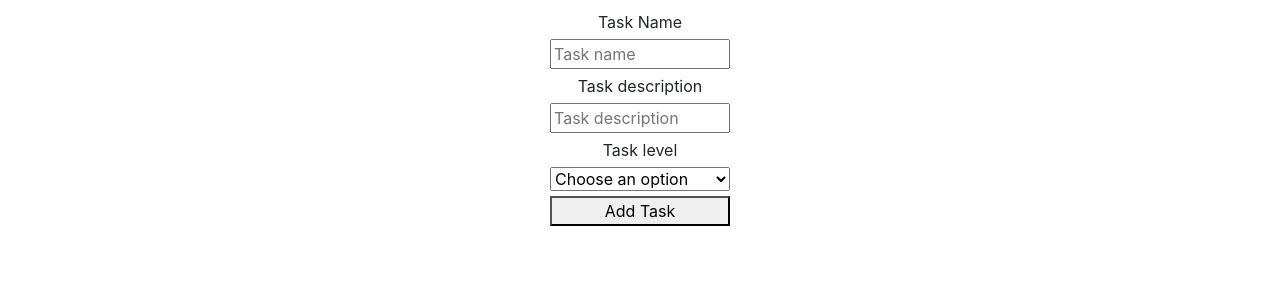
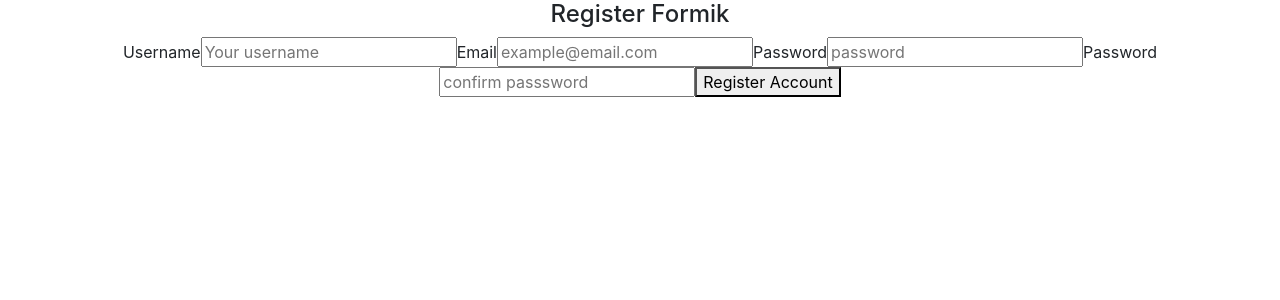
Before and after one commit to SantiMonto/React-openBootcamp, a React (Create React App) app in the folder my-app/: page /register in a window 1280 px wide. Shown: the top 300 px of the page. Built offline with nearby package versions, Linux system fonts and the light colour scheme; the HTML template or start-up script is replaced by a standard one.

Commit message:
ejercicio rutas OK

```diff
--- a/my-app/package.json
+++ b/my-app/package.json
@@ -11,6 +11,7 @@
     "formik": "^2.2.9",
     "react": "^18.2.0",
     "react-dom": "^18.2.0",
+    "react-router-dom": "^6.9.0",
     "react-scripts": "5.0.1",
     "web-vitals": "^2.1.4",
     "yup": "^1.0.2"
--- a/my-app/src/App.js
+++ b/my-app/src/App.js
@@ -1,19 +1,28 @@
-import './App.css';
-// import Info from './components/Info';
-import ContactList from './components/ContactList';
-import TaskFormik from './components/forms/TaskFormik';
-import RenderizadoCond from './components/RenderizadoCond';
+import { BrowserRouter as Router, Route, Routes } from "react-router-dom";
+import "./App.css";
+import ContactList from "./components/ContactList";
+import Loginformik from "./components/forms/LoginFormik";
+import Registerformik from "./components/forms/RegisterFormik";
+import Home from "./components/Home";
 
 function App() {
-  const addContact = () =>{
-  }
-
+  const loggedIn = true;
   return (
     <div className="App">
       {/* <ContactList add={addContact} /> */}
       {/* <Info /> */}
       {/* <RenderizadoCond /> */}
-      <TaskFormik />
+      {/* <TaskFormik /> */}
+      {/* <Registerformik /> */}
+      {/* <Loginformik /> */}
+      <Router>
+        <Routes>
+          <Route path="/" element={<Home loggedIn={loggedIn} />} />
+          <Route path="/login" element={<Loginformik />} />
+          <Route path="/register" element={<Registerformik />} />
+          {loggedIn && <Route path="/contacts" element={<ContactList />} />}
+        </Routes>
+      </Router>
     </div>
   );
 }
--- /dev/null
+++ b/my-app/src/components/Home.jsx
@@ -0,0 +1,18 @@
+import React from "react";
+import { Link } from "react-router-dom";
+
+const Home = ({ loggedIn }) => {
+  return (
+    <div>
+      <h1>Home</h1>
+      <Link to="/login">Login</Link>
+      <br />
+      <Link to="/register">Register</Link>
+      <br />
+      <Link to={loggedIn ? "/contacts" : "/"}>Contacts</Link>
+      {}
+    </div>
+  );
+};
+
+export default Home;
--- /dev/null
+++ b/my-app/src/components/forms/LoginFormik.jsx
@@ -0,0 +1,82 @@
+import React from "react";
+import { useNavigate } from "react-router-dom";
+import { Formik, Field, Form, ErrorMessage } from "formik";
+import * as Yup from "yup";
+
+const loginSchema = Yup.object().shape({
+  email: Yup.string()
+    .email("Invalid email format")
+    .required("Email is required"),
+  password: Yup.string().required("Password is required"),
+});
+
+const Loginformik = () => {
+  const initialCredentials = {
+    email: "",
+    password: "",
+  };
+
+  //   const navigate = useNavigate();
+
+  return (
+    <div>
+      <h4>Login Formik</h4>
+      <Formik
+        // *** Initial values that the form will take
+        initialValues={initialCredentials}
+        // *** Yup Validation Schema ***
+        validationSchema={loginSchema}
+        // ** onSubmit Event
+        onSubmit={async (values) => {
+          await new Promise((r) => setTimeout(r, 1000));
+          alert(JSON.stringify(values, null, 2));
+          // We save the data in the localstorage
+          //   await localStorage.setItem("credentials", values);
+          //   navigate("/ContactList");
+        }}
+      >
+        {/* We obtain props from Formik */}
+
+        {({
+          values,
+          touched,
+          errors,
+          isSubmitting,
+          handleChange,
+          handleBlur,
+        }) => (
+          <Form>
+            <label htmlFor="email">Email</label>
+            <Field
+              id="email"
+              type="email"
+              name="email"
+              placeholder="example@email.com"
+            />
+
+            {/* Email Errors */}
+            {errors.email && touched.email && (
+              <ErrorMessage name="email" component="div"></ErrorMessage>
+            )}
+
+            <label htmlFor="password">Password</label>
+            <Field
+              id="password"
+              name="password"
+              placeholder="password"
+              type="password"
+            />
+            {/* Password Errors */}
+            {errors.password && touched.password && (
+              <ErrorMessage name="password" component="div"></ErrorMessage>
+            )}
+            <button type="submit">Login</button>
+            {isSubmitting ? <p>Login your credentials...</p> : null}
+          </Form>
+        )}
+      </Formik>
+    </div>
+  );
+};
+
+export default Loginformik;
--- /dev/null
+++ b/my-app/src/components/forms/RegisterFormik.jsx
@@ -0,0 +1,125 @@
+import React from "react";
+import { Formik, Form, Field, ErrorMessage } from "formik";
+import * as Yup from "yup";
+
+// Models
+import { User } from "../../models/User.class";
+
+const Registerformik = () => {
+  let user = new User();
+
+  const initialValues = {
+    username: "",
+    email: "",
+    password: "",
+    confirm: "", // to confirm password
+  };
+
+  const registerSchema = Yup.object().shape({
+    username: Yup.string()
+      .min(6, "Username too short")
+      .max(12, "Username too long")
+      .required("Username is required"),
+    email: Yup.string()
+      .email("Invalid email format")
+      .required("Email is required"),
+    password: Yup.string()
+      .min(8, "Password too short")
+      .required("Password is required"),
+    confirm: Yup.string()
+      .when("password", {
+        is: (value) => (value && value.length > 0 ? true : false),
+        then: Yup.string().oneOf(
+          [Yup.ref("password")],
+          "¡Passwords must match!"
+        ),
+      })
+      .required("You must confirm the password"),
+  });
+
+  const submit = (values) => {
+    alert("Register user");
+  };
+
+  return (
+    <div>
+      <h4>Register Formik</h4>
+      <Formik
+        initialValues={initialValues}
+        // *** Yup Validation Schema ***
+        validationSchema={registerSchema}
+        // ** onSubmit Event
+        onSubmit={async (values) => {
+          await new Promise((r) => setTimeout(r, 1000));
+          alert(JSON.stringify(values, null, 2));
+        }}
+      >
+        {({
+          values,
+          touched,
+          errors,
+          isSubmitting,
+          handleChange,
+          handleBlur,
+        }) => (
+          <Form>
+            <label htmlFor="username">Username</label>
+            <Field
+              id="username"
+              type="text"
+              name="username"
+              placeholder="Your username"
+            />
+
+            {/* Username Errors */}
+            {errors.username && touched.username && (
+              <ErrorMessage name="username" component="div"></ErrorMessage>
+            )}
+
+            <label htmlFor="email">Email</label>
+            <Field
+              id="email"
+              type="email"
+              name="email"
+              placeholder="example@email.com"
+            />
+
+            {/* Email Errors */}
+            {errors.email && touched.email && (
+              <ErrorMessage name="email" component="div"></ErrorMessage>
+            )}
+
+            <label htmlFor="password">Password</label>
+            <Field
+              id="password"
+              name="password"
+              placeholder="password"
+              type="password"
+            />
+            {/* Password Errors */}
+            {errors.password && touched.password && (
+              <ErrorMessage name="password" component="div"></ErrorMessage>
+            )}
+
+            <label htmlFor="confirm">Password</label>
+            <Field
+              id="confirm"
+              name="confirm"
+              placeholder="confirm passsword"
+              type="password"
+            />
+            {/* Confirm Password Errors */}
+            {errors.confirm && touched.confirm && (
+              <ErrorMessage name="confirm" component="div"></ErrorMessage>
+            )}
+
+            <button type="submit">Register Account</button>
+            {isSubmitting ? <p>Sending your credentials...</p> : null}
+          </Form>
+        )}
+      </Formik>
+    </div>
+  );
+};
+
+export default Registerformik;
--- a/my-app/src/models/User.class.js
+++ b/my-app/src/models/User.class.js
@@ -0,0 +1,11 @@
+export class User {
+  name = "";
+  email = "";
+  password = "";
+
+  constructor(name, email, password) {
+    this.nombre = name;
+    this.email = email;
+    this.password = password;
+  }
+}
```
Also changed, not shown: my-app/src/components/forms/UserForm.jsx (added, +7 -0 lines), 1 other file (tests, documents, lock files or other folders).
